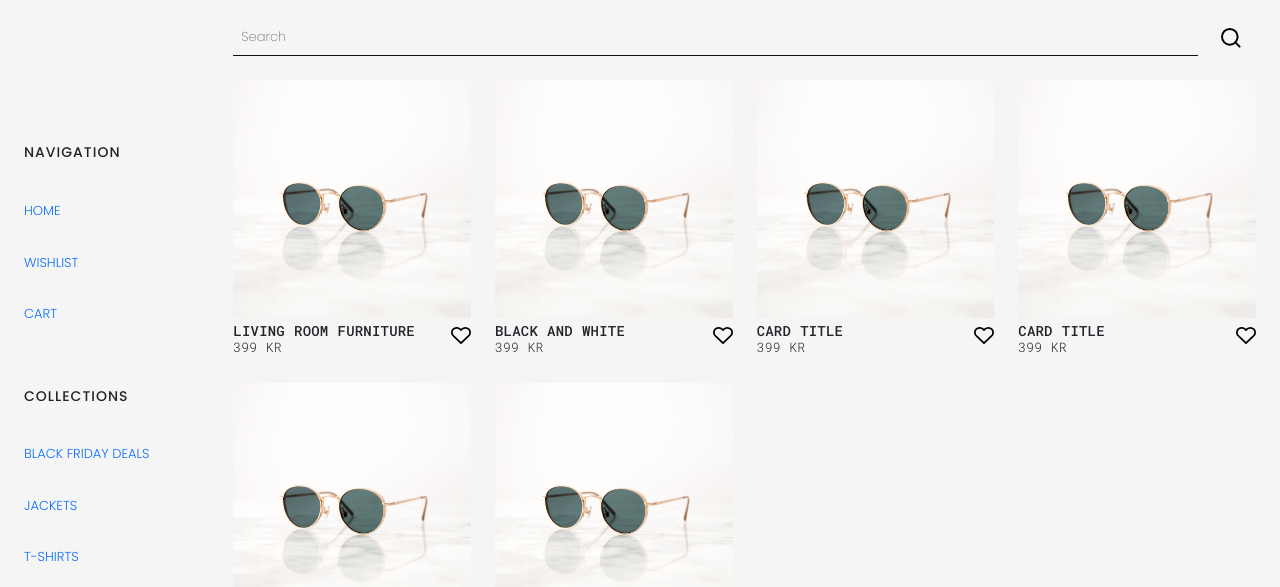
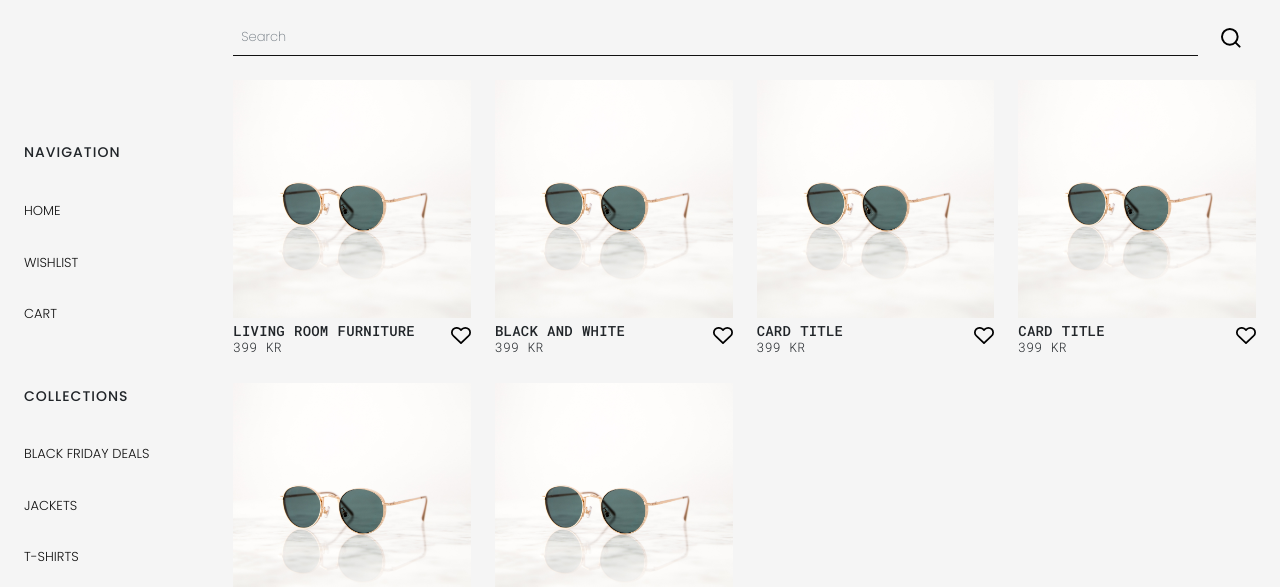
Before and after one commit to AlexBergDev/alex-da-silva-semester-project-2, a plain HTML site: page collections.html in a window 1280 px wide. Shown: the part 166-753 px from the top of the page. Drawn offline with nearby package versions, Linux system fonts and the light colour scheme; files that its build step writes are made by us from their sources.

Commit message:
Update _custom.scss

```diff
--- a/sass/partials/_custom.scss
+++ b/sass/partials/_custom.scss
@@ -1,4 +1,5 @@
 $dark: $black;
+$primary: $black;
 
 .stretched-link {
   text-decoration: none !important;
```
